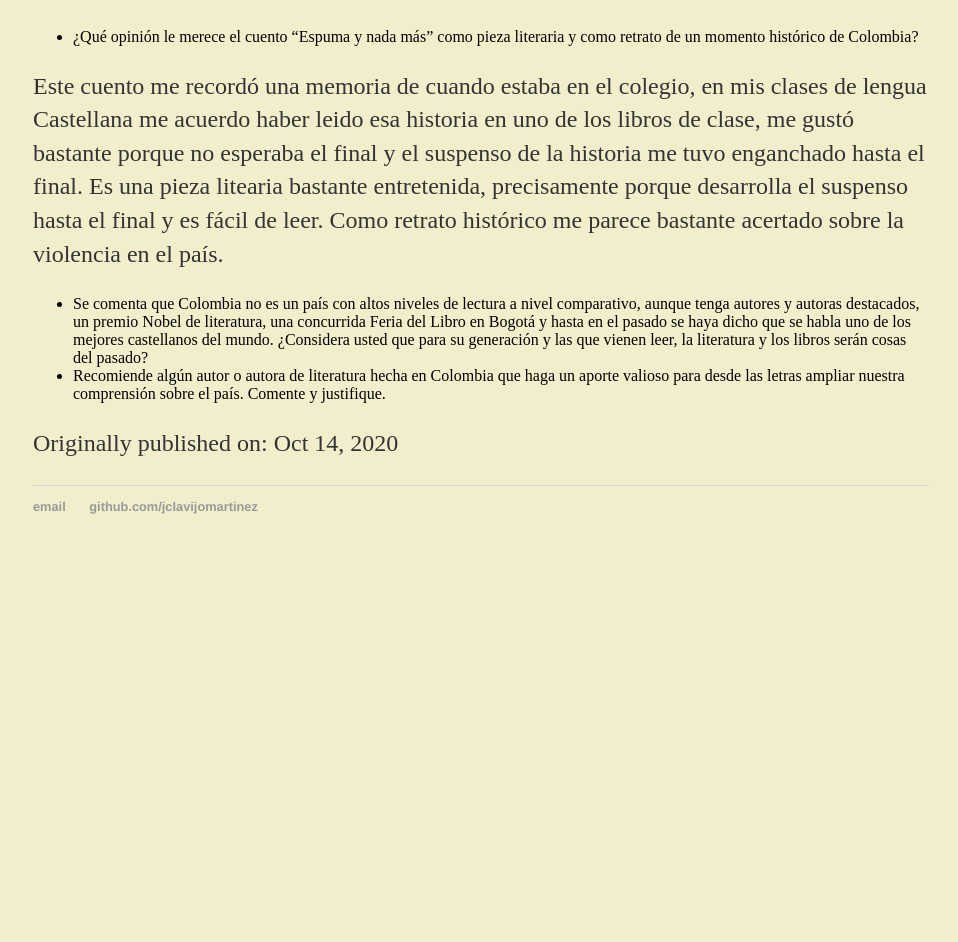
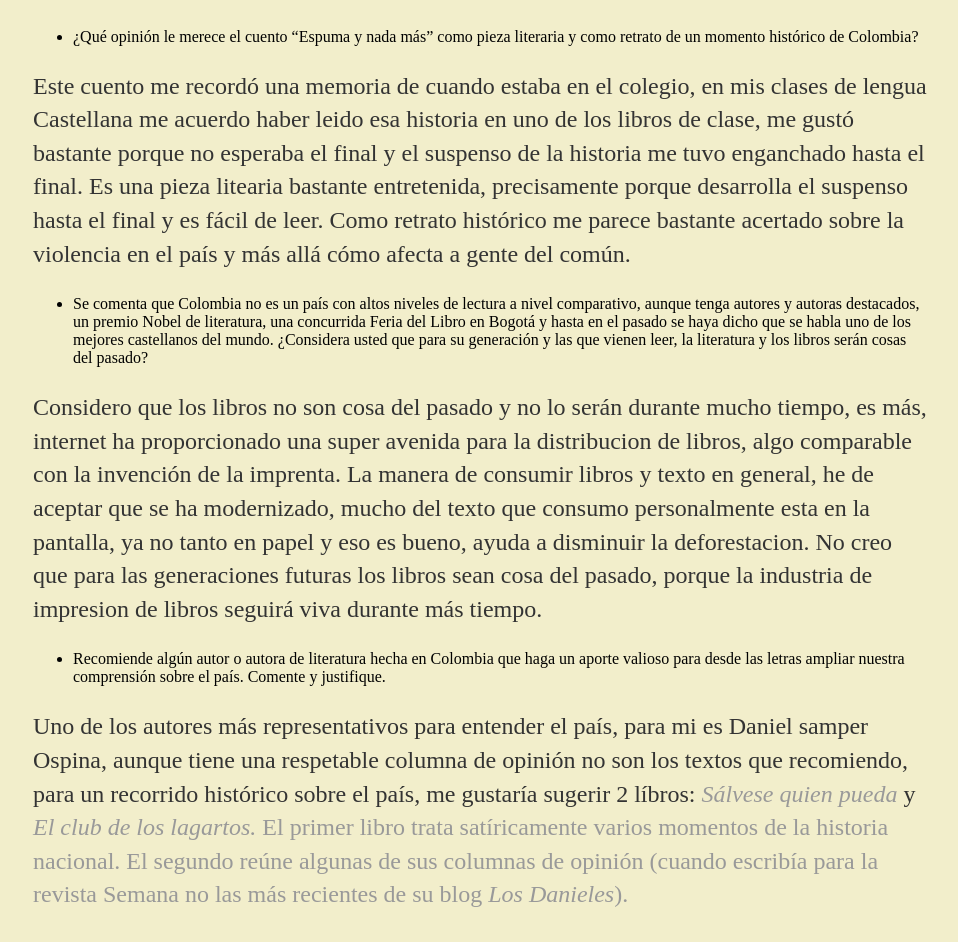
Before and after one commit to jclavijomartinez/jclavijomartinez.github.io, a Jekyll site: the page built from _posts/2020-10-14-tarea-espuma-y-nada-mas.md, in a window 1280 px wide. Shown: the part 725-1667 px from the top of the page, without its empty margins (159-1117 px from the left). Built offline with Jekyll 4.4.1, drawn with Linux system fonts in a browser that asks for light colours; before the commit the page ends 1299 px from its top, so only the background shows below that.

Commit message:
Update 2020-10-14-tarea-espuma-y-nada-mas.md

```diff
--- a/_posts/2020-10-14-tarea-espuma-y-nada-mas.md
+++ b/_posts/2020-10-14-tarea-espuma-y-nada-mas.md
@@ -12,7 +12,12 @@ Para esta tarea había que leer el cuento _Espuma y nada más_ Escrito por Herna
 
 - ¿Qué opinión le merece el cuento "Espuma y nada más" como pieza literaria y como retrato de un momento histórico de Colombia?
 
-Este cuento me recordó una memoria de cuando estaba en el colegio, en mis clases de lengua Castellana me acuerdo haber leido esa historia en uno de los libros de clase, me gustó bastante porque no esperaba el final y el suspenso de la historia me tuvo enganchado hasta el final. Es una pieza litearia bastante entretenida, precisamente porque desarrolla el suspenso hasta el final y es fácil de leer. Como retrato histórico me parece bastante acertado sobre la violencia en el país.
+Este cuento me recordó una memoria de cuando estaba en el colegio, en mis clases de lengua Castellana me acuerdo haber leido esa historia en uno de los libros de clase, me gustó bastante porque no esperaba el final y el suspenso de la historia me tuvo enganchado hasta el final. Es una pieza litearia bastante entretenida, precisamente porque desarrolla el suspenso hasta el final y es fácil de leer. Como retrato histórico me parece bastante acertado sobre la violencia en el país y más allá cómo afecta a gente del común.
 
  - Se comenta que Colombia no es un país con altos niveles de lectura a nivel comparativo, aunque tenga autores y autoras destacados, un premio Nobel de literatura, una concurrida Feria del Libro en Bogotá y hasta en el pasado se haya dicho que se habla uno de los mejores castellanos del mundo. ¿Considera usted que para su generación y las que vienen leer, la literatura y los libros serán cosas del pasado?
+
+ Considero que los libros no son cosa del pasado y no lo serán durante mucho tiempo, es más, internet ha proporcionado una super avenida para la distribucion de libros, algo comparable con la invención de la imprenta. La manera de consumir libros y texto en general, he de aceptar que se ha modernizado, mucho del texto que consumo personalmente esta en la pantalla, ya no tanto en papel y eso es bueno, ayuda a disminuir la deforestacion. No creo que para las generaciones futuras los libros sean cosa del pasado, porque la industria de impresion de libros seguirá viva durante más tiempo.
+
 - Recomiende algún autor o autora de literatura hecha en Colombia que haga un aporte valioso para desde las letras ampliar nuestra comprensión sobre el país. Comente y justifique.
+
+Uno de los autores más representativos para entender el país, para mi es Daniel samper Ospina, aunque tiene una respetable columna de opinión no son los textos que recomiendo, para un recorrido histórico sobre el país, me gustaría sugerir 2 líbros: <a href="https://www.libreriadelau.com/lib-salvese-quien-pueda-penguin-random-house-humor/p"> _Sálvese quien pueda_ </a> y <a href="https://www.megustaleer.com.co/libros/el-club-de-los-lagartos/MCO-003260"> _El club de los lagartos._ El primer libro trata satíricamente varios momentos de la historia nacional. El segundo reúne algunas de sus columnas de opinión (cuando escribía para la revista Semana no las más recientes de su blog _Los Danieles_).
```
